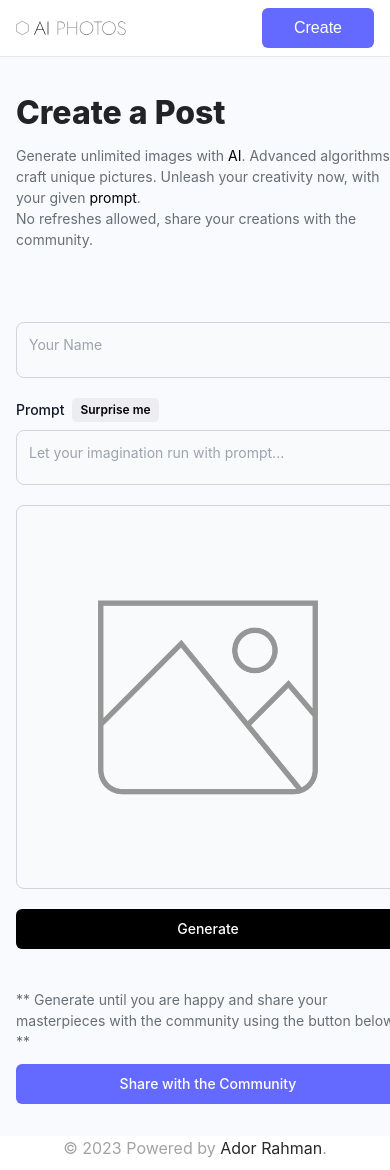
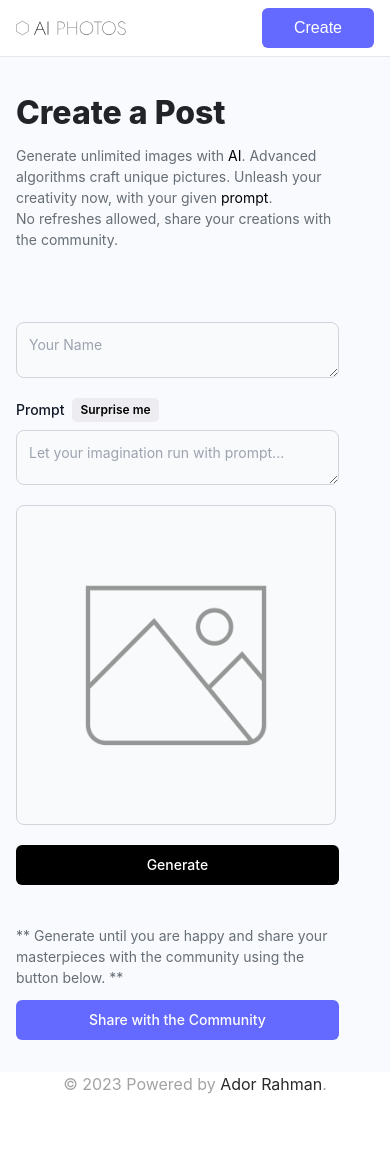
Before and after one commit to AdorRahman/AI_Photos, a React (Vite) app in the folder client/: page /create-post in a window 390 px wide. After the commit the page ends 1106 px from the top, so only its background shows below. Built offline with nearby package versions, Linux system fonts and the light colour scheme; a web font is replaced by a local one.

Commit message:
addall-3

```diff
--- a/client/src/pages/CreatePost.jsx
+++ b/client/src/pages/CreatePost.jsx
@@ -121,7 +121,7 @@ const CreatePost = () => {
               handleSurpriseMe={handleSurpriseMe}
             />
 
-            <div className="relative bg-gray-50 border border-gray-300 text-gray-900 text-sm rounded-lg focus:ring-blue-500 focus:border-blue-500  p-3 w-96 h-96 flex justify-center items-center">
+            <div className="relative bg-gray-50 border border-gray-300 text-gray-900 text-sm rounded-lg focus:ring-blue-500 focus:border-blue-500  p-3 lg:w-96 lg:h-96 w-80 h-80  flex justify-center items-center">
               {form.photo ? (
                 <img
                   src={form.photo}
@@ -148,7 +148,7 @@ const CreatePost = () => {
             <button
               type="button"
               onClick={generateImage}
-              className=" text-white bg-[#000] font-medium rounded-md text-sm w-full sm:w-auto px-[54px] py-2.5 text-center"
+              className=" text-white bg-[#000] font-medium rounded-md text-sm w-full sm:w-auto lg:px-[54px] px-5 py-2.5 text-center"
             >
               {generatingImg
                 ? "This should not take long (up to 2 minutes)..."
```
